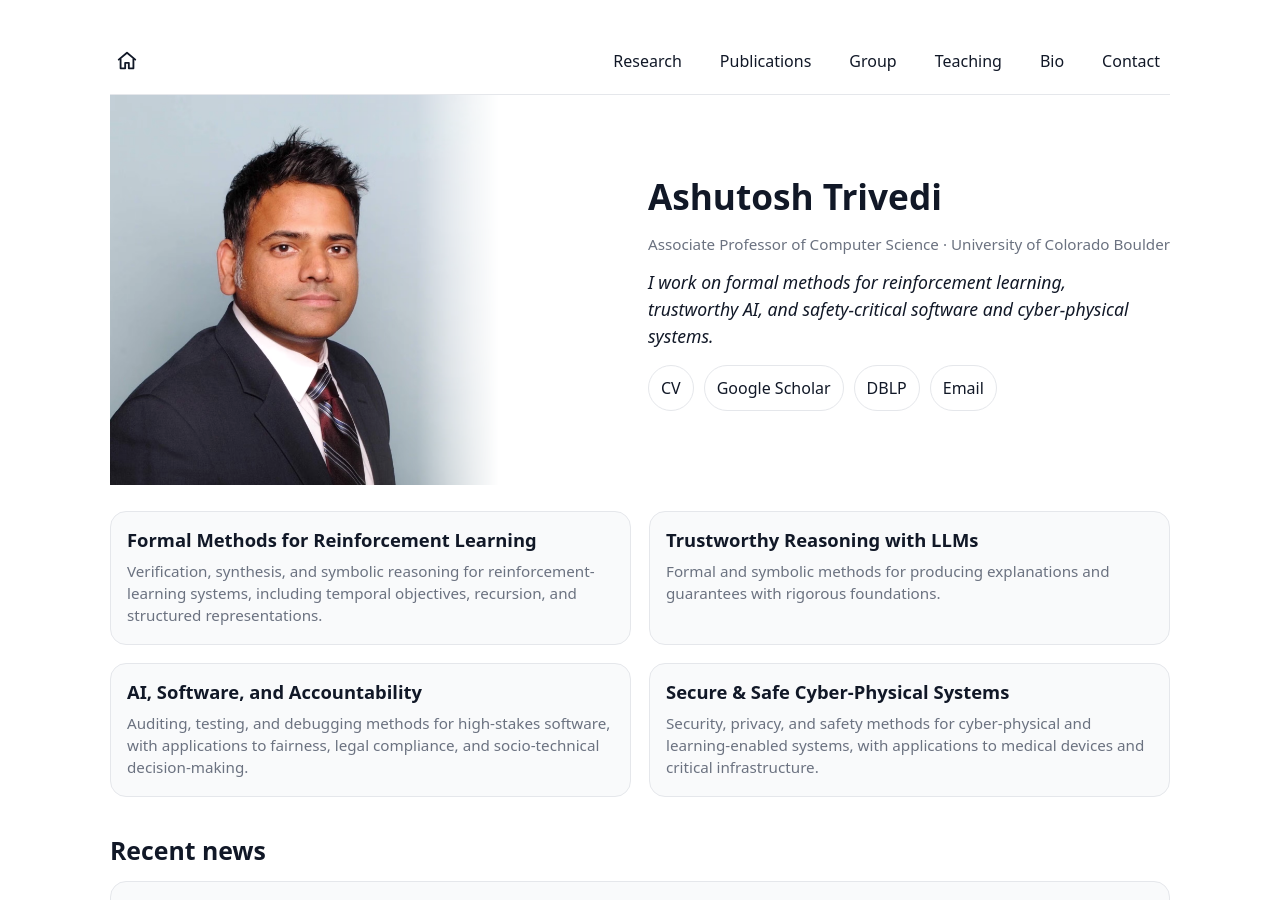
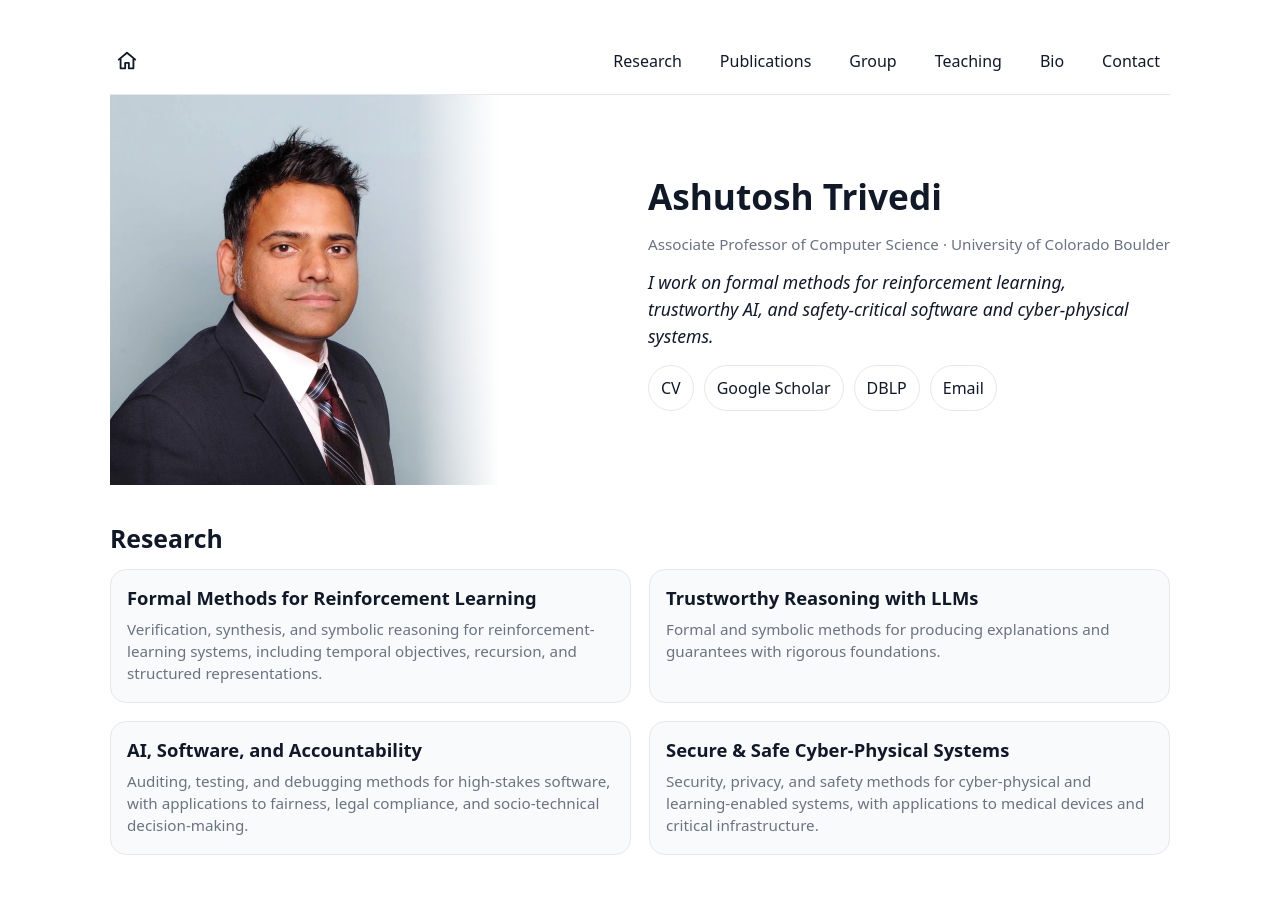
Before and after one commit to astrivedi/www, a Jekyll site: the page built from index.md, in a window 1280 px wide and 900 px high. Built offline with Jekyll 4.4.1, drawn with Linux system fonts in a browser that asks for light colours.

Commit message:
Update index.md

```diff
--- a/index.md
+++ b/index.md
@@ -32,7 +32,7 @@
 </div>
 
 <div class="blankline"></div>
-
+<h2>Research</h2>
 <div class="cardgrid-2">
   <div class="card">
     <h3>Formal Methods for Reinforcement Learning</h3>
```
